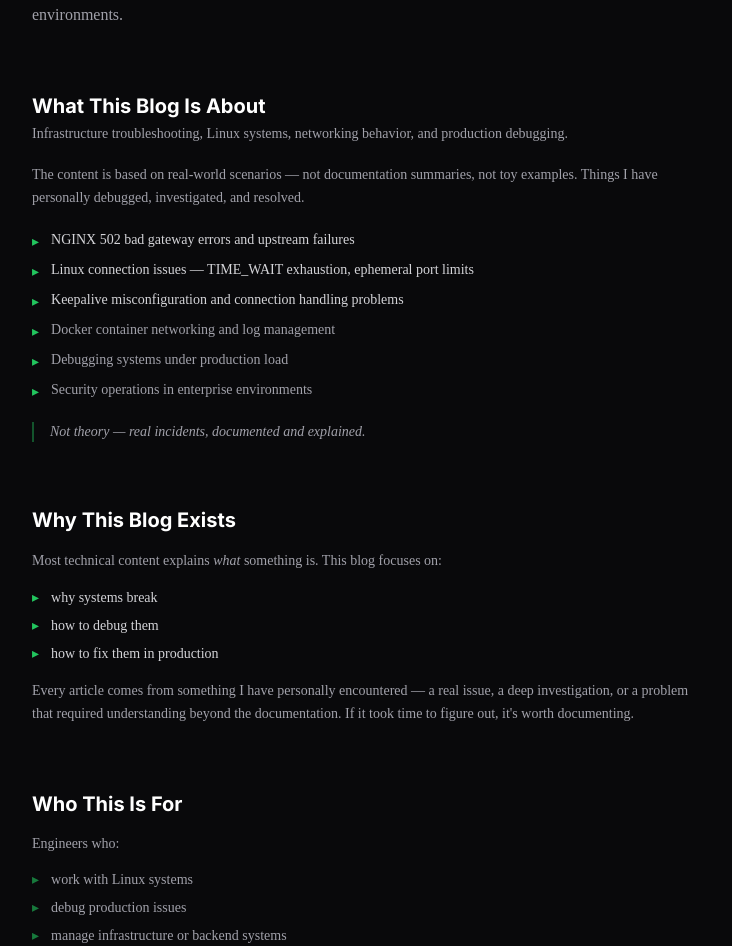
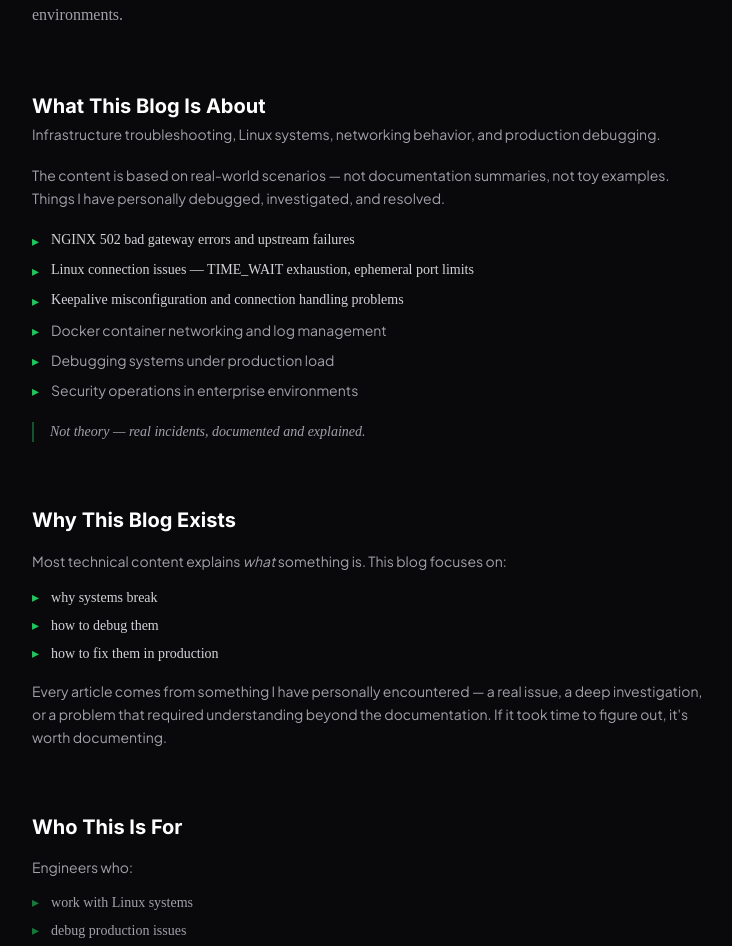
Before and after one commit to PhanDat1996/damonblog, a Next.js app: page /about in a window 1280 px wide. Shown: the part 626-1572 px from the top of the page, without its empty margins (272-1004 px from the left). Built offline with nearby package versions, Linux system fonts and the light colour scheme.

Commit message:
update size 2

```diff
--- a/src/app/about/page.tsx
+++ b/src/app/about/page.tsx
@@ -1,4 +1,6 @@
 import type { Metadata } from 'next';
+import { plusJakartaSans } from '@/lib/fonts';
+import { clsx } from 'clsx';
 import Link from 'next/link';
 
 export const metadata: Metadata = {
@@ -79,7 +81,7 @@ const TOPICS = [
 
 export default function AboutPage() {
   return (
-    <div className="mx-auto max-w-2xl space-y-16">
+    <div className={clsx("mx-auto max-w-2xl space-y-16", plusJakartaSans.variable)}>
 
       {/* Header */}
       <div className="space-y-4 border-b border-zinc-800 pb-10">
@@ -137,12 +139,12 @@ export default function AboutPage() {
           <h2 className="font-display text-xl font-bold text-white mb-1">
             What This Blog Is About
           </h2>
-          <p className="text-zinc-400 text-sm">
+          <p className="font-sans text-zinc-400 text-sm">
             Infrastructure troubleshooting, Linux systems, networking behavior, and production debugging.
           </p>
         </div>
 
-        <p className="text-zinc-400 text-sm leading-relaxed">
+        <p className="font-sans text-zinc-400 text-sm leading-relaxed">
           The content is based on real-world scenarios — not documentation summaries,
           not toy examples. Things I have personally debugged, investigated, and resolved.
         </p>
@@ -159,7 +161,7 @@ export default function AboutPage() {
                   {label}
                 </Link>
               ) : (
-                <span className="text-zinc-400">{label}</span>
+                <span className="font-sans text-zinc-400">{label}</span>
               )}
             </li>
           ))}
@@ -177,7 +179,7 @@ export default function AboutPage() {
         <h2 className="font-display text-xl font-bold text-white">
           Why This Blog Exists
         </h2>
-        <p className="text-zinc-400 text-sm leading-relaxed">
+        <p className="font-sans text-zinc-400 text-sm leading-relaxed">
           Most technical content explains <em>what</em> something is. This blog focuses on:
         </p>
         <ul className="space-y-2">
@@ -188,7 +190,7 @@ export default function AboutPage() {
             </li>
           ))}
         </ul>
-        <p className="text-zinc-400 text-sm leading-relaxed">
+        <p className="font-sans text-zinc-400 text-sm leading-relaxed">
           Every article comes from something I have personally encountered — a real
           issue, a deep investigation, or a problem that required understanding beyond
           the documentation. If it took time to figure out, it&apos;s worth documenting.
@@ -198,7 +200,7 @@ export default function AboutPage() {
       {/* Who this is for */}
       <section className="space-y-4">
         <h2 className="font-display text-xl font-bold text-white">Who This Is For</h2>
-        <p className="text-zinc-400 text-sm">Engineers who:</p>
+        <p className="font-sans text-zinc-400 text-sm">Engineers who:</p>
         <ul className="space-y-2">
           {[
             'work with Linux systems',
--- a/src/app/contact/page.tsx
+++ b/src/app/contact/page.tsx
@@ -1,4 +1,6 @@
 import type { Metadata } from 'next';
+import { plusJakartaSans } from '@/lib/fonts';
+import { clsx } from 'clsx';
 
 export const metadata: Metadata = {
   title: 'Contact',
@@ -40,12 +42,12 @@ const LINKS = [
 
 export default function ContactPage() {
   return (
-    <div className="mx-auto max-w-xl space-y-12">
+    <div className={clsx("mx-auto max-w-xl space-y-12", plusJakartaSans.variable)}>
       {/* Header */}
       <div className="space-y-4 border-b border-zinc-800 pb-10">
         <div className="font-mono text-xs text-green-400">~/contact</div>
         <h1 className="font-display text-4xl font-bold tracking-tight text-white">Get in Touch</h1>
-        <p className="text-zinc-400 leading-relaxed">
+        <p className="font-sans text-zinc-400 leading-relaxed">
           Have a question about something I wrote? Working on a tough infrastructure or security
           problem? I&apos;m always happy to chat.
         </p>
@@ -76,7 +78,7 @@ export default function ContactPage() {
       <section className="rounded-xl border border-zinc-800/60 bg-zinc-900/20 p-6">
         <div className="flex gap-3">
           <span className="font-mono text-green-400 text-sm mt-0.5 flex-shrink-0">$</span>
-          <div className="space-y-2 text-sm text-zinc-400 leading-relaxed">
+          <div className="font-sans space-y-2 text-sm text-zinc-400 leading-relaxed">
             <p>
               I typically respond within a couple of days. For urgent security matters,
               email is the fastest path. For general questions or feedback about a post,
--- a/src/app/tools/page.tsx
+++ b/src/app/tools/page.tsx
@@ -1,4 +1,6 @@
 import type { Metadata } from 'next';
+import { plusJakartaSans } from '@/lib/fonts';
+import { clsx } from 'clsx';
 import Link from 'next/link';
 
 export const metadata: Metadata = {
@@ -59,7 +61,7 @@ const STATUS_LABEL: Record<ToolStatus, string> = {
 
 export default function ToolsPage() {
   return (
-    <div className="space-y-16">
+    <div className={clsx("space-y-16", plusJakartaSans.variable)}>
 
       {/* Header */}
       <div className="space-y-4 border-b border-zinc-800 pb-10">
@@ -67,7 +69,7 @@ export default function ToolsPage() {
         <h1 className="font-display text-4xl font-bold tracking-tight text-white">
           Tools
         </h1>
-        <p className="text-zinc-400 max-w-xl leading-relaxed">
+        <p className="font-sans text-zinc-400 max-w-xl leading-relaxed">
           Utilities I&apos;ve built to solve real problems in security operations,
           infrastructure debugging, and DevOps workflows. Open-source and built
           from production experience.
```
